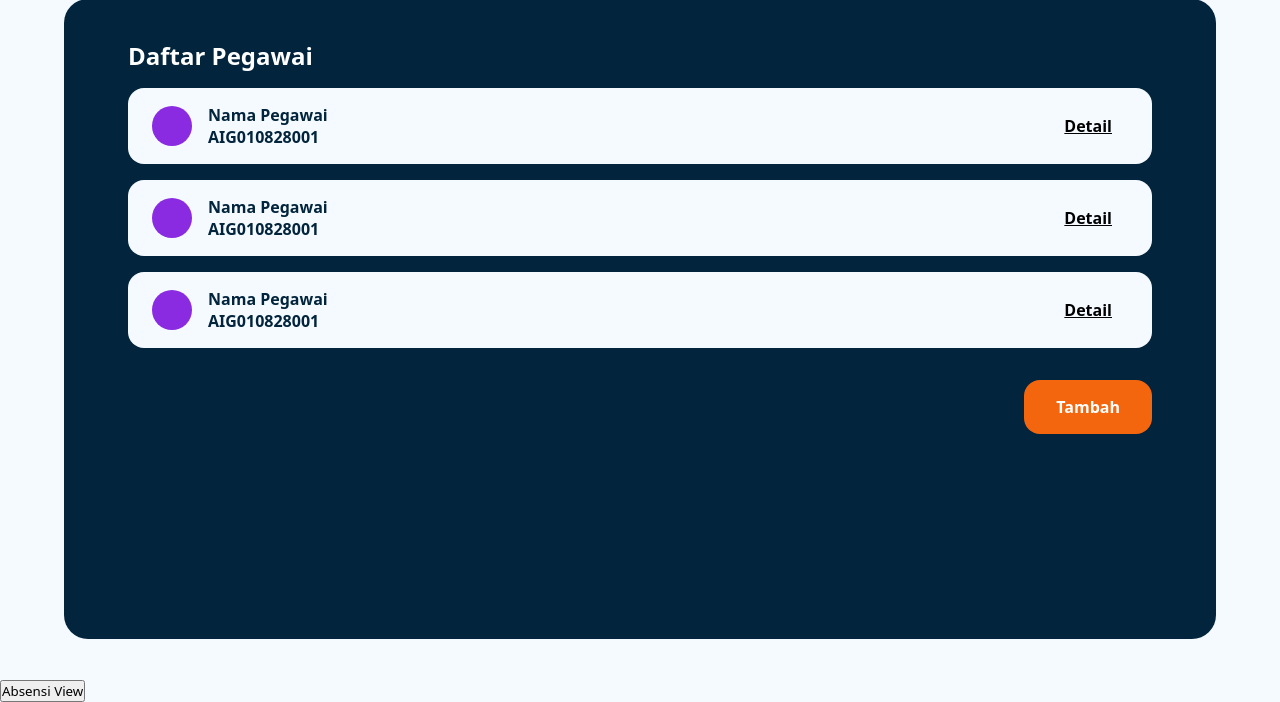
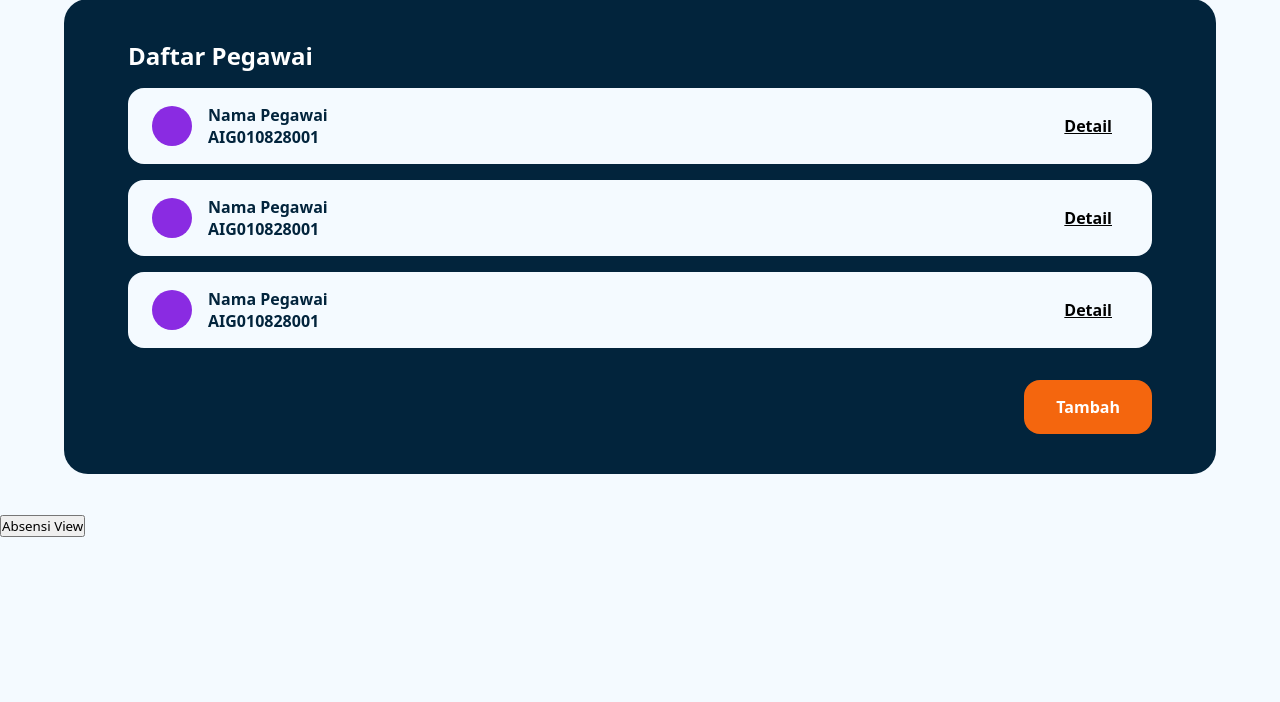
Before and after one commit to NehemiaRevel/AbsensiPegawai, a PHP site: page /admin-view.html in a window 1280 px wide. Shown: the part 123-825 px from the top of the page. After the commit the page ends 660 px from the top, so only its background shows below. Run offline with PHP 8.4, Linux system fonts and the light colour scheme.

Commit message:
size update

```diff
--- a/adminStyle.css
+++ b/adminStyle.css
@@ -6,7 +6,7 @@
     border-radius: 3vh;
     margin: 5vh 8vh;
     padding: 5vh 8vh;
-    height: 70vh;
+    height: fit-content;
     max-height: 70vh;
 }
 
```
